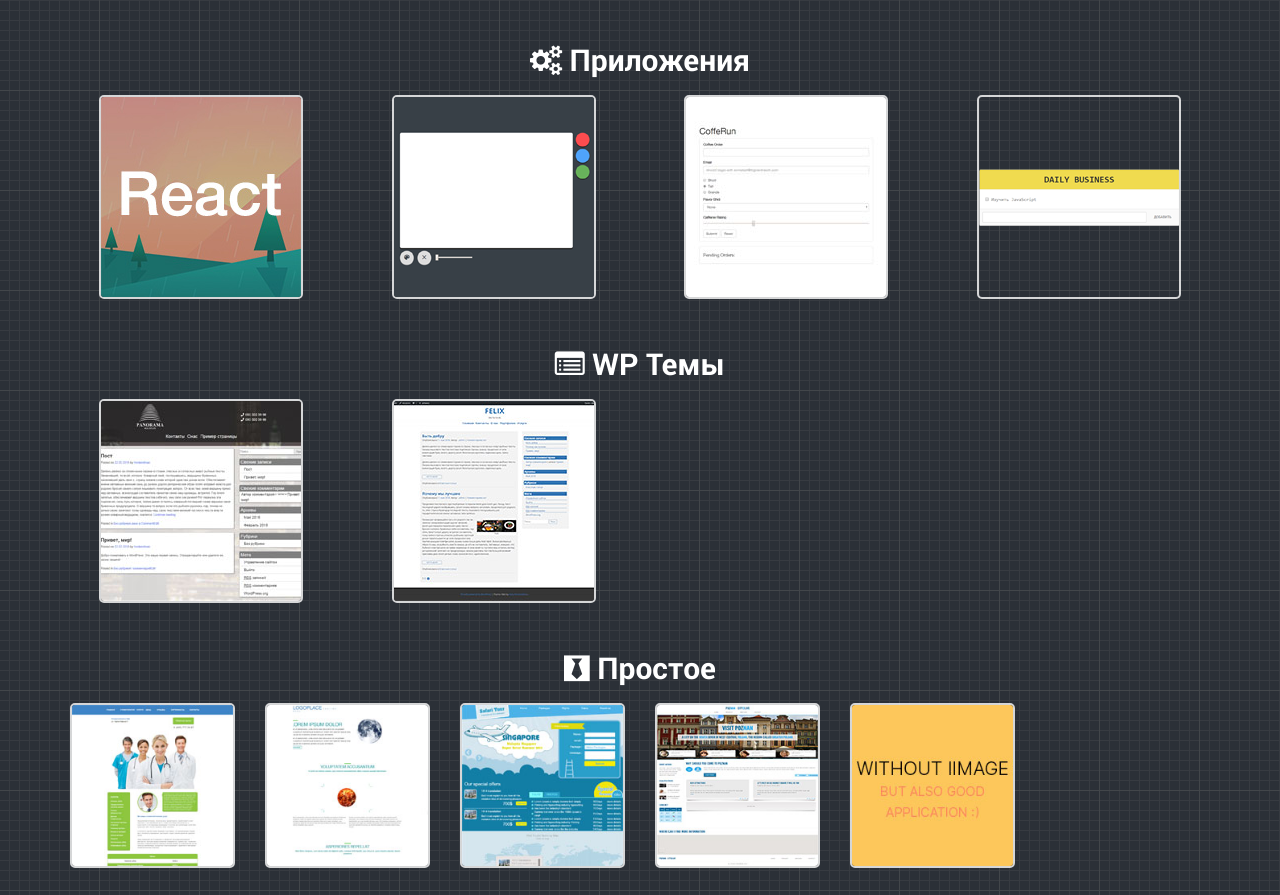
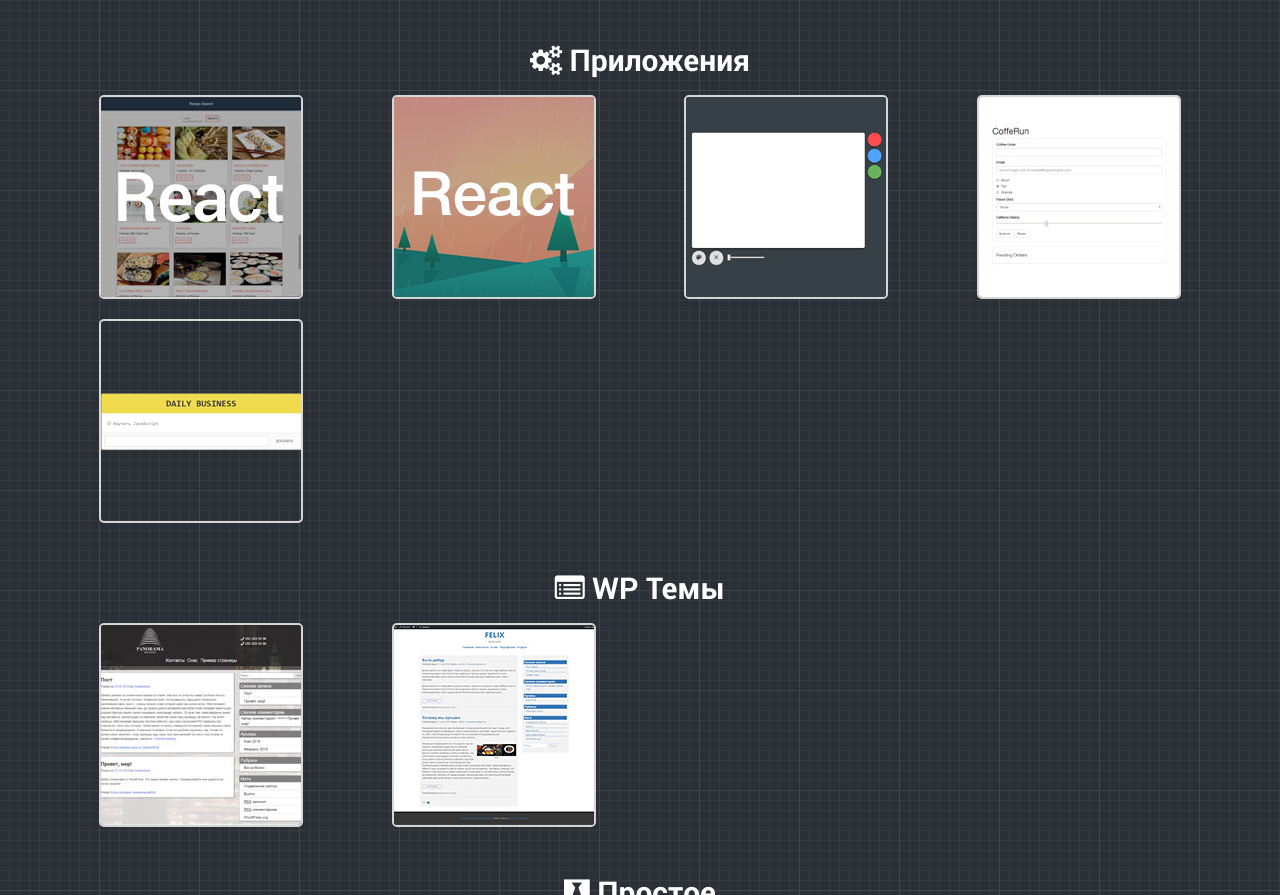
Before and after one commit to Frontendman25/my-portfolio, a plain HTML site: page index.html in a window 1280 px wide. Shown: the part 826-1721 px from the top of the page. Drawn offline with nearby package versions, Linux system fonts and the light colour scheme.

Commit message:
recipe react

```diff
--- a/index.html
+++ b/index.html
@@ -59,7 +59,10 @@
 				<div class="done row">
 					<h2 class="headers text-center"><i class="fa fa-cogs" aria-hidden="true"></i> Приложения</h2>
 					<div class="done__item col-lg-3 col-sm-4 col-xs-6">
-						<a href="https://github.com/Frontendman25/React-Weather" class="done__link" target="_blank"><span class="done__hover"><span class="done__hoverText">Готовое приложение, но пока не в виде сайта</span></span><img class="done__img img-responsive" src="img/weather.jpg" alt="В ООП стиле"></a>
+						<a href="https://github.com/Frontendman25/React-Recipe" class="done__link" target="_blank"><span class="done__hover"><span class="done__hoverText">Узнайте погоду<br>(поиск на английском языке)</span></span><img class="done__img img-responsive" src="img/recipe.jpg" alt="В ООП стиле"></a>
+					</div>
+					<div class="done__item col-lg-3 col-sm-4 col-xs-6">
+						<a href="https://github.com/Frontendman25/React-Weather" class="done__link" target="_blank"><span class="done__hover"><span class="done__hoverText">Узнайте погоду<br>(поиск на английском языке)</span></span><img class="done__img img-responsive" src="img/weather.jpg" alt="В ООП стиле"></a>
 					</div>
 					<div class="done__item col-lg-3 col-sm-4 col-xs-6">
 						<a href="https://frontendman25.github.io/Drawing/" class="done__link" target="_blank"><span class="done__hover"><span class="done__hoverText">В ООП стиле</span></span><img class="done__img img-responsive" src="img/drawing.png" alt="В ООП стиле"></a>
```
Also changed, not shown: img/recipe.jpg (added).
